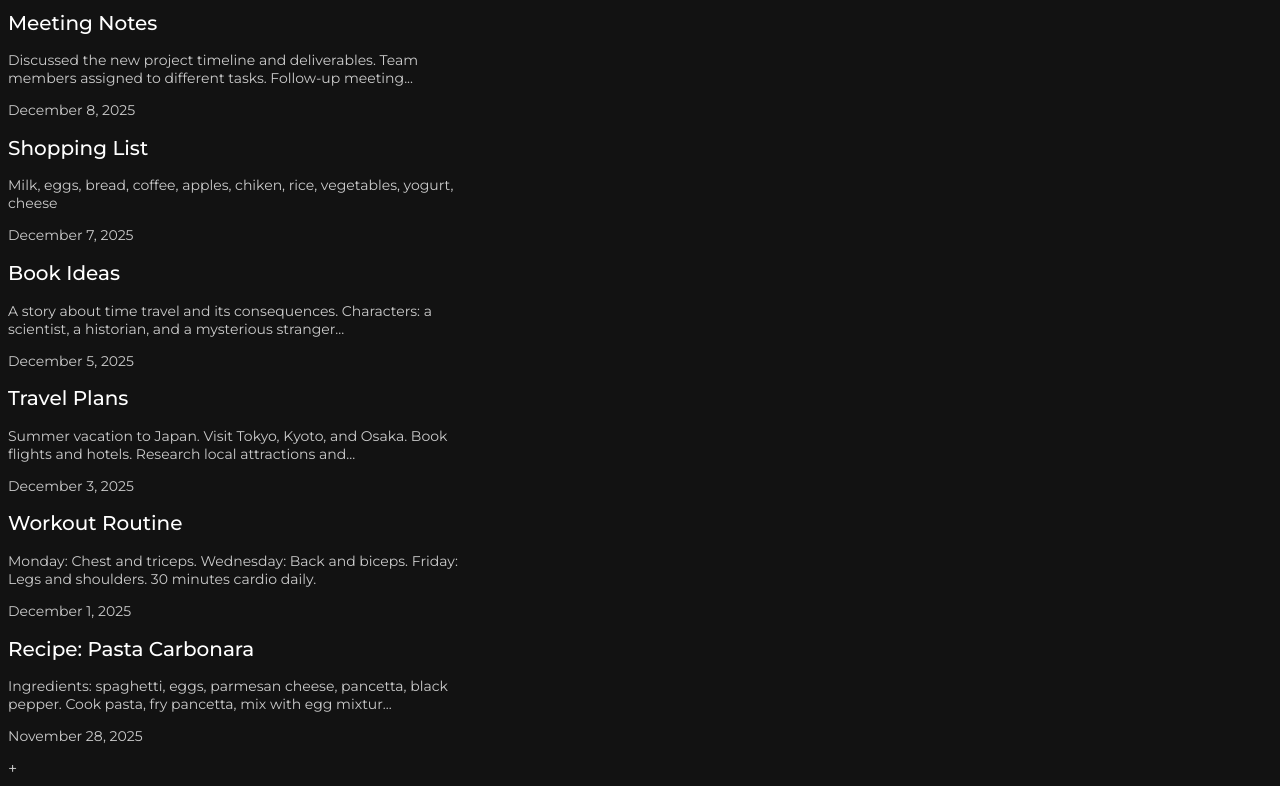
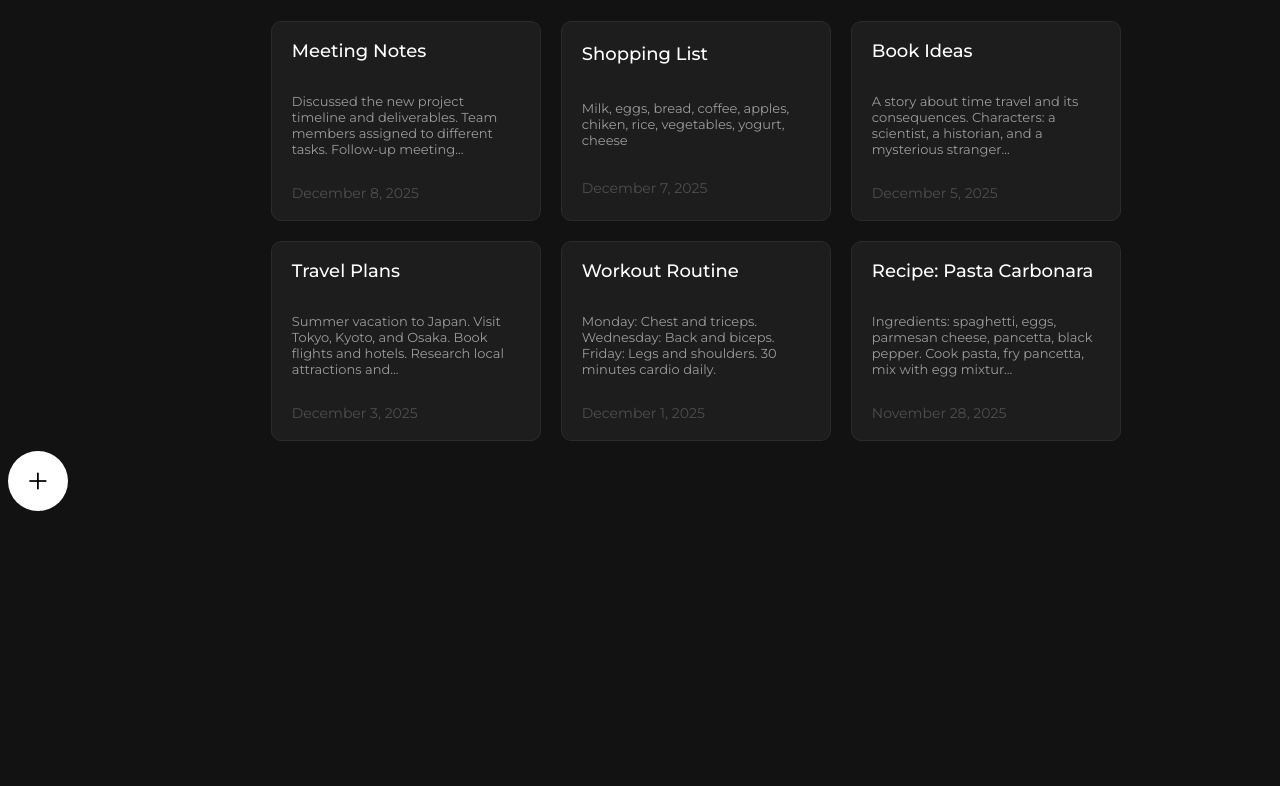
Before and after one commit to black-purple-jr/My-Notes, a plain HTML site: page index.html in a window 1280 px wide. Shown: the part 92-878 px from the top of the page. After the commit the page ends 800 px from the top, so only its background shows below. Drawn offline with Linux system fonts and the light colour scheme.

Commit message:
update_2

```diff
--- a/index.html
+++ b/index.html
@@ -1,45 +1,61 @@
 <!DOCTYPE html>
 <html lang="en">
+
 <head>
     <meta charset="UTF-8">
     <meta name="viewport" content="width=device-width, initial-scale=1.0">
     <title>My Notes</title>
     <link rel="stylesheet" href="style.css">
 </head>
+
 <body>
+
+    <div class="big-box">
         <h1>My Notes</h1>
         <div class="container-box">
-        <div id="small_box1">
-            <h2>meeting notes</h2>
-            <p class="text">Discussed the new project timeline and deliverables. Team members assigned to different tasks. Follow-up meeting...</p>
+            <div id="small_box1" class="small-box">
+                <h3 class="title">meeting notes</h3>
+                <p class="text">Discussed the new project timeline and deliverables. Team members assigned to different
+                    tasks. Follow-up meeting...</p>
                 <p class="date">December 8, 2025</p>
             </div>
-        <div id="small_box2">
-            <h2>shopping list</h2>
+            <div id="small_box2" class="small-box">
+                <h3 class="title">shopping list</h3>
                 <p class="text">Milk, eggs, bread, coffee, apples, chiken, rice, vegetables, yogurt, cheese</p>
                 <p class="date">December 7, 2025</p>
             </div>
-        <div id="small_box3">
-            <h2>book ideas</h2>
-            <p class="text">A story about time travel and its consequences. Characters: a scientist, a historian, and a mysterious stranger...</p>
+            <div id="small_box3" class="small-box">
+                <h3 class="title">book ideas</h3>
+                <p class="text">A story about time travel and its consequences. Characters: a scientist, a historian,
+                    and a mysterious stranger...</p>
                 <p class="date">December 5, 2025</p>
             </div>
-        <div id="small_box4">
-            <h2>travel plans</h2>
-            <p class="text">Summer vacation to Japan. Visit Tokyo, Kyoto, and Osaka. Book flights and hotels. Research local attractions and...</p>
+            <div id="small_box4" class="small-box">
+                <h3 class="title">travel plans</h3>
+                <p class="text">Summer vacation to Japan. Visit Tokyo, Kyoto, and Osaka. Book flights and hotels.
+                    Research local attractions and...</p>
                 <p class="date">December 3, 2025</p>
             </div>
-        <div id="small_box5">
-            <h2>workout routine</h2>
-            <p class="text">Monday: Chest and triceps. Wednesday: Back and biceps. Friday: Legs and shoulders. 30 minutes cardio daily.</p>
+            <div id="small_box5" class="small-box">
+                <h3 class="title">workout routine</h3>
+                <p class="text">Monday: Chest and triceps. Wednesday: Back and biceps. Friday: Legs and shoulders. 30
+                    minutes cardio daily.</p>
                 <p class="date">December 1, 2025</p>
             </div>
-        <div id="small_box6">
-            <h2>recipe: pasta carbonara</h2>
-            <p class="text">Ingredients: spaghetti, eggs, parmesan cheese, pancetta, black pepper. Cook pasta, fry pancetta, mix with egg mixtur...</p>
+            <div id="small_box6" class="small-box">
+                <h3 class="title">recipe: pasta carbonara</h3>
+                <p class="text">Ingredients: spaghetti, eggs, parmesan cheese, pancetta, black pepper. Cook pasta, fry
+                    pancetta, mix with egg mixtur...</p>
                 <p class="date">November 28, 2025</p>
             </div>
         </div>
-    <div class="new-box">+</div>
+    </div>
+
+    <div class="new-box-1">
+        <div class="plus-box">
+        <p>+</p>
+    </div>
+    </div>
 </body>
+
 </html>
--- a/style.css
+++ b/style.css
@@ -13,17 +13,77 @@ h1{
     font-weight: 300;
     font-size: 2.5em;
     word-spacing: -4px;
+    margin-left: 10px;
 
 }
 div{
     width:60%;
 }
-h2{
+.title{
     color:white;
     text-transform: capitalize;
-    font-size: 20px;
     font-weight: 500;
+    font-size: 18px;
+
 }
-p{
+.text{
+    font-size: 13px;
+    color: #9b9b9b;
+}
+.date{
     font-size: 14px;
+    color: rgb(78, 78, 78);
 }
+.container-box{
+    display: grid;
+    grid-template-columns: 290px 290px 290px;
+    grid-template-rows: 220px 220px;
+
+
+
+
+}
+.small-box{
+    border:1px solid #2b2b2b;
+    padding:20px;
+    padding-top: 0;
+    border-radius: 10px;
+    width:auto;
+    height: auto;
+    margin:10px;
+    background-color: #1d1d1d;
+    display: flex;
+    flex-direction: column;
+    justify-content: space-evenly;
+    padding-bottom:5px ;
+    cursor: pointer;
+
+
+}
+.small-box:hover{
+    box-shadow: 3px 3px 11px black;
+    border:1px solid #3a3a3a;
+}
+.big-box{
+    margin: auto;
+}
+.plus-box{
+    height:60px;
+    width:60px;
+    border-radius: 30px;
+    background-color: white;
+    display: flex;
+    align-items: center;
+    justify-content: center;
+
+}
+.plus-box p{
+    font-size:40px;
+    font-weight: 300;
+    color: black;
+}
+.plus-box:hover{
+    transform: scale(115%);
+    transition: 1s;
+
+}
```
Lines whose indentation alone changed are shown as unchanged.
